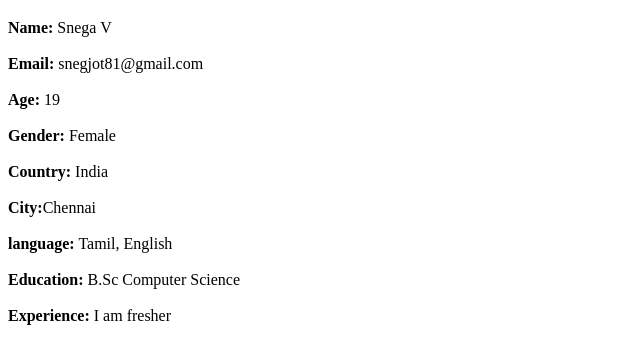
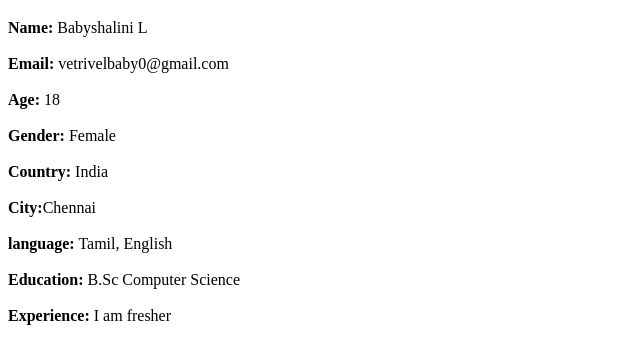
Before and after one commit to vetribaby23455/Baby, a plain HTML site: page index1.html in a window 1280 px wide. Shown: the part 61-424 px from the top of the page, without its empty margins (0-640 px from the left). Drawn offline with Linux system fonts and the light colour scheme.

Commit message:
Update index1.html

```diff
--- a/index1.html
+++ b/index1.html
@@ -8,13 +8,13 @@
 <body>
    <h1>Resume</h1>
    <form>
-       <label><b>Name:</b> Snega V</label>
+       <label><b>Name:</b> Babyshalini L</label>
        <br><br>
 
-       <label><b>Email:</b> snegjot81@gmail.com</label>
+       <label><b>Email:</b> vetrivelbaby0@gmail.com</label>
        <br><br>
 
-       <label><b>Age:</b> 19</label>
+       <label><b>Age:</b> 18</label>
        <br><br>
 
        <label><b>Gender:</b>   Female</label>
```
